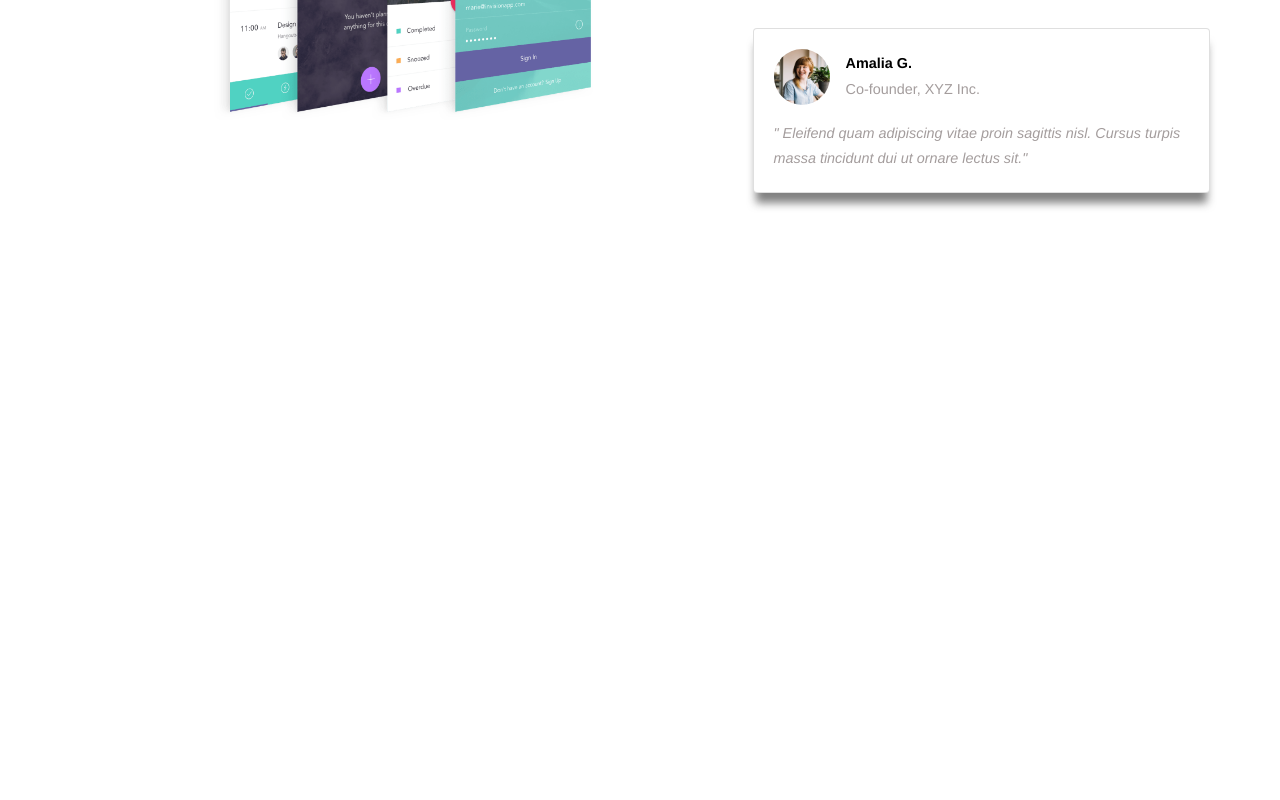
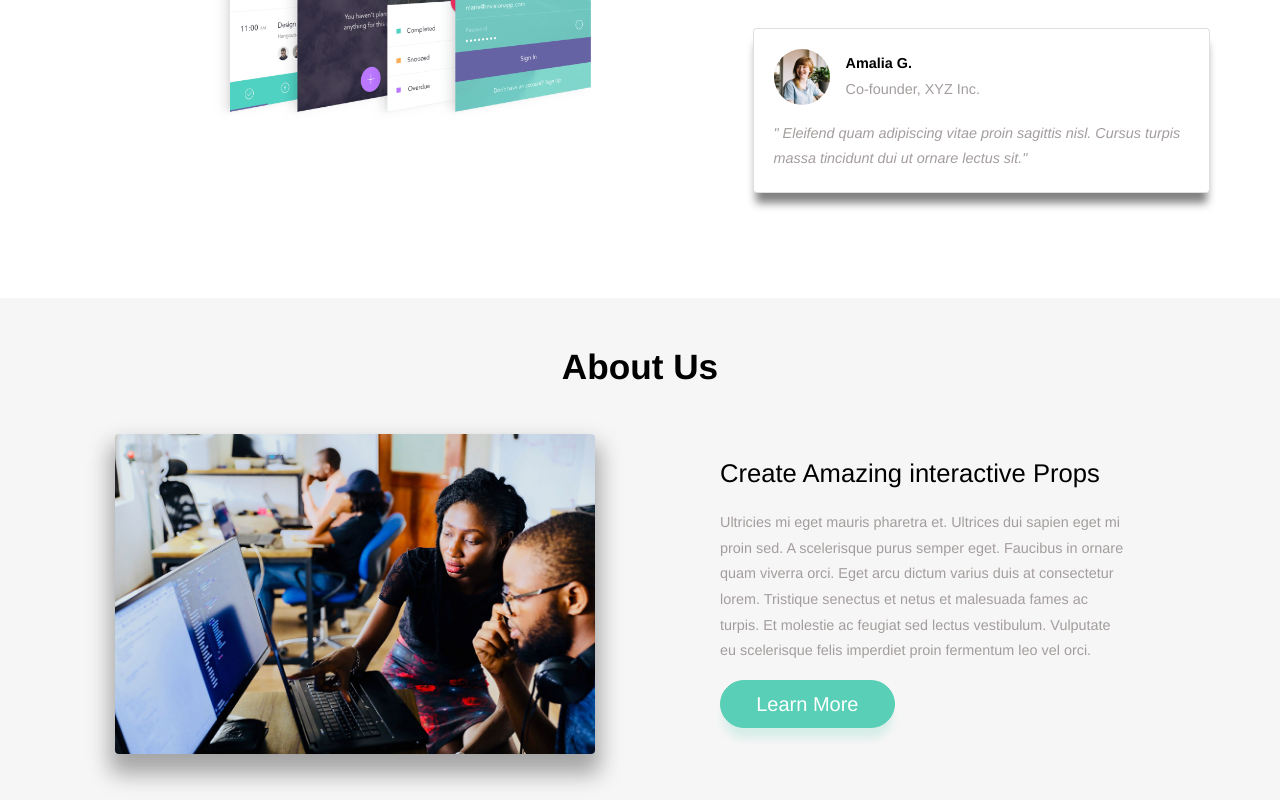
Before and after one commit to cdcordobaa/ladingWithTemplateRendering, a website built with webpack: page src/index.html in a window 1280 px wide. Shown: the part 1827-2627 px from the top of the page. Before the commit the page ends 2125 px from the top, so only its background shows below. Built offline with nearby package versions, Linux system fonts and the light colour scheme; a web font is replaced by a local one.

Commit message:
about us done

```diff
--- a/src/index.js
+++ b/src/index.js
@@ -4,3 +4,4 @@ import './styles.scss';
 import './sections/header';
 import './sections/features';
 import './sections/prototypes';
+import './sections/aboutus';
--- a/src/sections/aboutus.js
+++ b/src/sections/aboutus.js
@@ -1,34 +1,38 @@
 import { renderToNode, templateHtml } from '../utils/renderer'
-import headerImg from '../assets/images/landing_1.png';
+import sectionImg from '../assets/images/about_1.jpg';
 
 
 function HeaderComponent() {
 
-    let headerTitle = 'Grow Your Business Faster';
-    let headerDescription = 'Lorem ipsum dolor sit amet, consectetur adipiscing elit, sed do eiusmod tempor incididunt ut';
-    let headerCallToAction = 'Get Started';
+    const sectionTitle = 'About Us';
+    const sectionSubtitle = 'Create Amazing interactive Props'
+    const aboutUsDescription = 'Ultricies mi eget mauris pharetra et. Ultrices dui sapien eget mi proin sed. A scelerisque purus semper eget. Faucibus in ornare quam viverra orci. Eget arcu dictum varius duis at consectetur lorem. Tristique senectus et netus et malesuada fames ac turpis. Et molestie ac feugiat sed lectus vestibulum. Vulputate eu scelerisque felis imperdiet proin fermentum leo vel orci.';
+    const headerCallToAction = 'Learn More';
 
-    return templateHtml`
-        <div class="container-fluid header-container">
+    return templateHtml`<div class="about-container">
+    <h1 class="title">
+        ${sectionTitle}
+    </h1>
+    <div class="container">
         <div class="row">
-                <div class="col-sm-12 col-md-6 col-lg-5 header-left-section">
-                    <h1>
-                        ${headerTitle}
-                    </h1>
+            <div class="col-sm-12 col-md-6 left-section">
+                <img src="${sectionImg}" class="rounded img-fluid" alt="About Us">
+            </div>
+            <div class="col-sm-12 col-md-6 right-section">
+                <h3>
+                    ${sectionSubtitle}
+                </h3>
                 <h5>
-                        ${headerDescription}
+                    ${aboutUsDescription}
                 </h5>
-                    <button type="button" class="button-call-to-action btn btn-primary btn-lg aria-pressed="true">
+                <button type="button" class="button-call-to-action btn btn-primary btn-lg aria-pressed=" true">
                     ${headerCallToAction}
                 </button>
             </div>
-                <div class="col-sm-12 col-md-6 col-lg-7 header-rigth-section">
-                    <img src="${headerImg}" alt="Landerz Header">
         </div>
     </div>
-        </div>
-    `;
+</div>`;
 }
 
-const node = document.querySelector('#header')
+const node = document.querySelector('#aboutus')
 renderToNode(HeaderComponent(), node);
--- a/src/sections/aboutus.scss
+++ b/src/sections/aboutus.scss
@@ -0,0 +1,35 @@
+@import "../theme/base.scss";
+
+.about-container {
+  background-color: $background-2;
+  padding: 2.5rem 0;
+
+  .title {
+    text-align: center;
+    padding: 0.5rem 0 2rem 0;
+  }
+
+  .left-section {
+    display: flex;
+    flex-direction: column;
+    align-items: center;
+    justify-content: center;
+    justify-content: center;
+    img {
+      max-height: 20rem;
+      box-shadow: 0px 15px 21px 5px rgba(28, 27, 28, 0.37);
+    }
+  }
+
+  .right-section {
+    padding: 2rem 5rem;
+    display: flex;
+    flex-direction: column;
+    align-items: flex-start;
+    justify-content: center;
+    justify-content: center;
+    h5 {
+      margin: 1rem 0;
+    }
+  }
+}
--- a/src/styles.scss
+++ b/src/styles.scss
@@ -3,3 +3,4 @@
 @import "./sections/header.scss";
 @import "./sections/features.scss";
 @import "./sections/prototypes.scss";
+@import "./sections/aboutus.scss";
--- a/src/theme/base.scss
+++ b/src/theme/base.scss
@@ -33,6 +33,13 @@ body {
     font-size: 0.9rem;
     line-height: 1.6rem;
     font-weight: 400;
+  }
+
+  h3 {
+    color: $titles-color;
+    font-size: 1.6rem;
+    line-height: 1.6rem;
+    font-weight: normal;
   }
 
   %color-button {
```
Also changed, not shown: dist/e76144cb5a087a44545984a426ecb7a7.jpg (added), dist/index.html, dist/main.js, dist/styles.css. Lines whose indentation alone changed are shown as unchanged.
